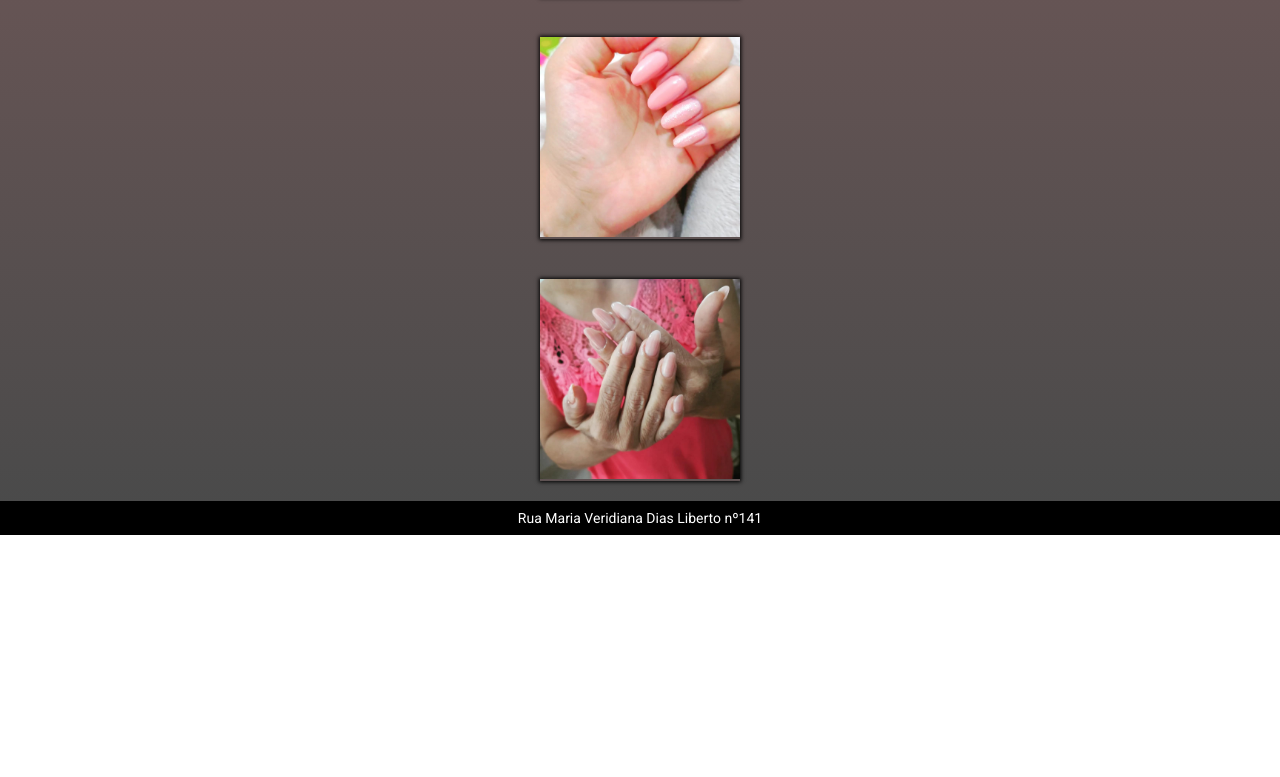
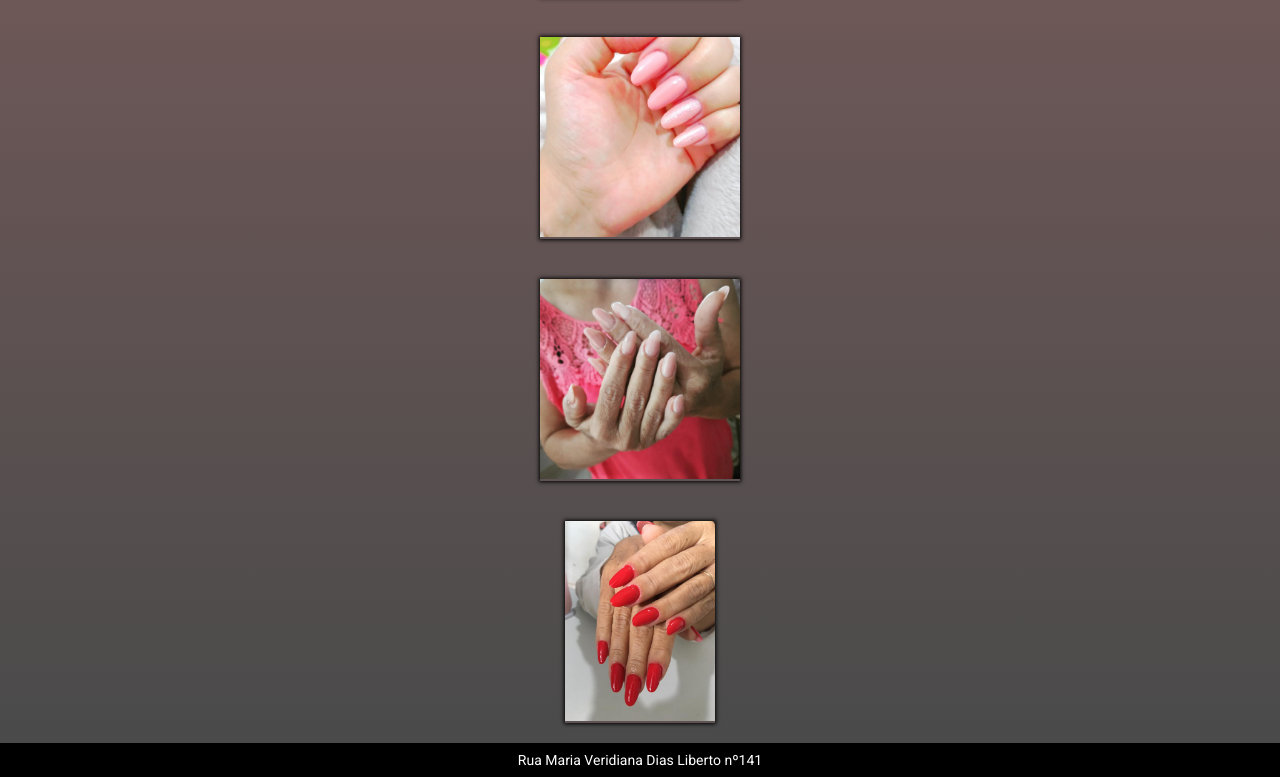
Before and after one commit to MatheusVianaDias/Manicure, a plain HTML site: page index.html in a window 1280 px wide. Shown: the part 2615-3392 px from the top of the page. Before the commit the page ends 3150 px from the top, so only its background shows below. Drawn offline with Linux system fonts and the light colour scheme.

Commit message:
att-foto
attfoto

```diff
--- a/index.html
+++ b/index.html
@@ -108,6 +108,11 @@
                 <img src="img/unha-7.jpeg" alt="Eucalipto">
             </div>
             </div>
+        <div class="itens-cardapio">
+            <div class="frango">
+                <img src="img/unha-8.jpeg" alt="Eucalipto">
+            </div>
+            </div>
 
 
     </section>
```
Also changed, not shown: img/unha-8.jpeg (added).
